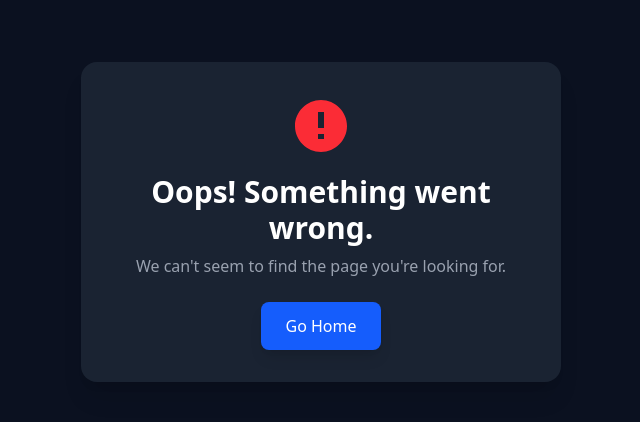
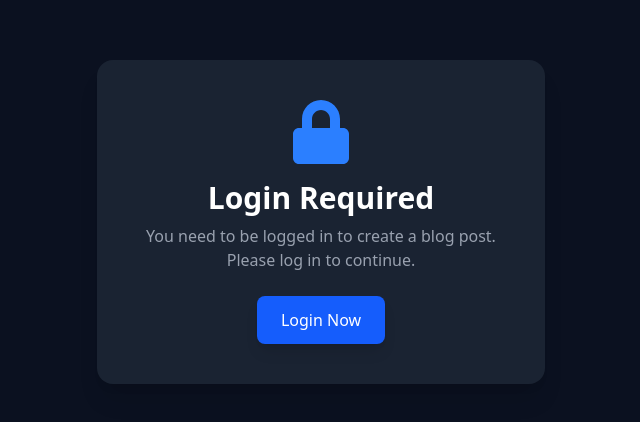
Before and after one commit to rohitchauhan09/Client, a React (Vite) app: page /createbloginfo in a window 1280 px wide. Shown: the part 178-600 px from the top of the page, without its empty margins (319-959 px from the left). Built offline with nearby package versions, Linux system fonts and the light colour scheme.

Commit message:
update ui

```diff
--- /dev/null
+++ b/src/Components/App Layout/CreateBlogInfo.jsx
@@ -0,0 +1,32 @@
+import React from "react";
+import { Link } from "react-router-dom";
+import { motion } from "framer-motion";
+import { FaLock } from "react-icons/fa";
+
+const CreateBlogInfo = () => {
+  return (
+    <div className="flex flex-col items-center justify-center min-h-screen bg-[#0b1120] text-white p-6">
+      <motion.div
+        initial={{ opacity: 0, scale: 0.8 }}
+        animate={{ opacity: 1, scale: 1 }}
+        transition={{ duration: 0.5 }}
+        className="bg-[#1a2332] text-white px-8 py-10 rounded-2xl shadow-xl flex flex-col items-center text-center max-w-md"
+      >
+        <FaLock className="text-blue-500 w-16 h-16 mb-4" />
+        <h1 className="text-3xl font-bold">Login Required</h1>
+        <p className="text-gray-400 mt-2">
+          You need to be logged in to create a blog post. Please log in to
+          continue.
+        </p>
+        <Link
+          to="/login"
+          className="mt-6 px-6 py-3 text-white bg-blue-600 hover:bg-blue-500 rounded-lg transition duration-300 shadow-lg"
+        >
+          Login Now
+        </Link>
+      </motion.div>
+    </div>
+  );
+};
+
+export default CreateBlogInfo;
--- a/src/Components/App Layout/Navbar.jsx
+++ b/src/Components/App Layout/Navbar.jsx
@@ -99,7 +99,7 @@ const Navbar = () => {
           >
             Create Account
           </NavLink>
-          <Link to="/dashboard/homedashboard">
+          <Link to="/createbloginfo">
             <button className="bg-blue-500 cursor-pointer text-white px-4 py-2 rounded-lg hover:bg-blue-600 transition">
               Create Blog
             </button>
```
Also changed, not shown: src/App.jsx (+6 -1 lines).
